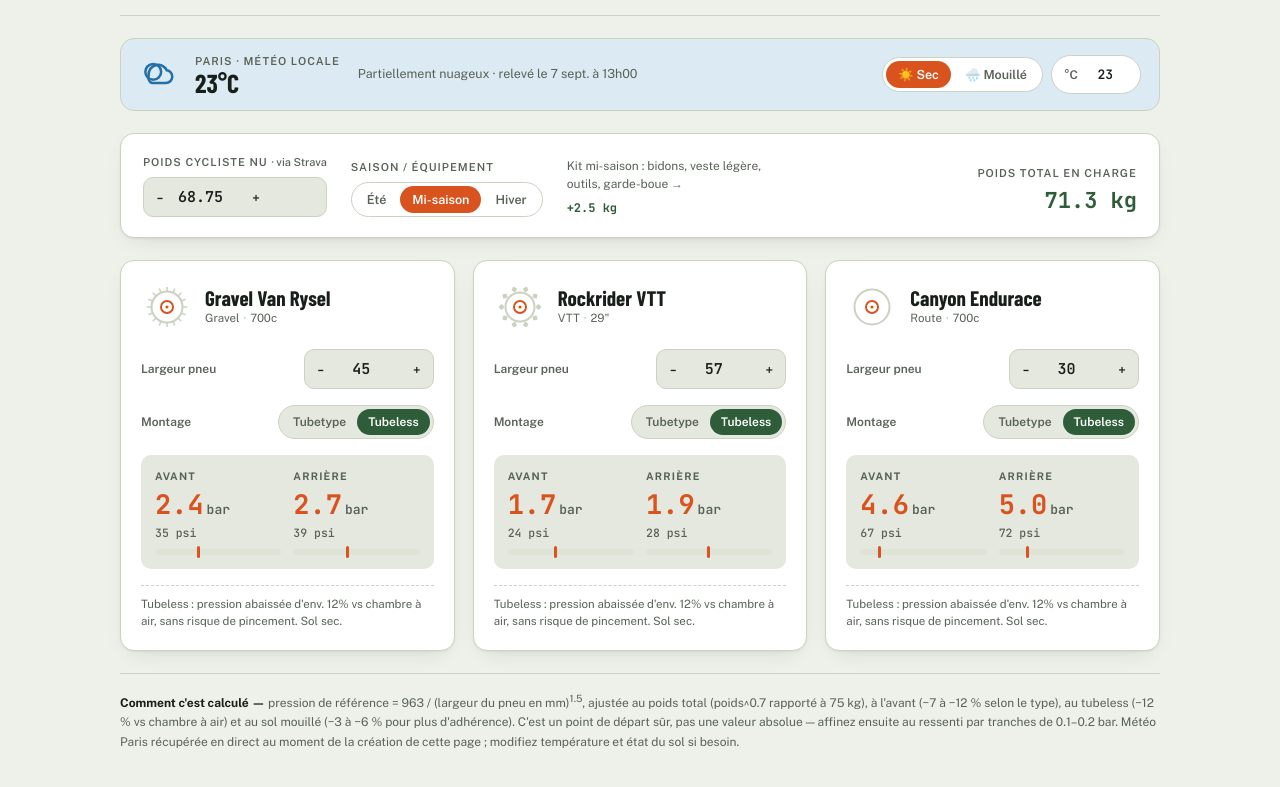
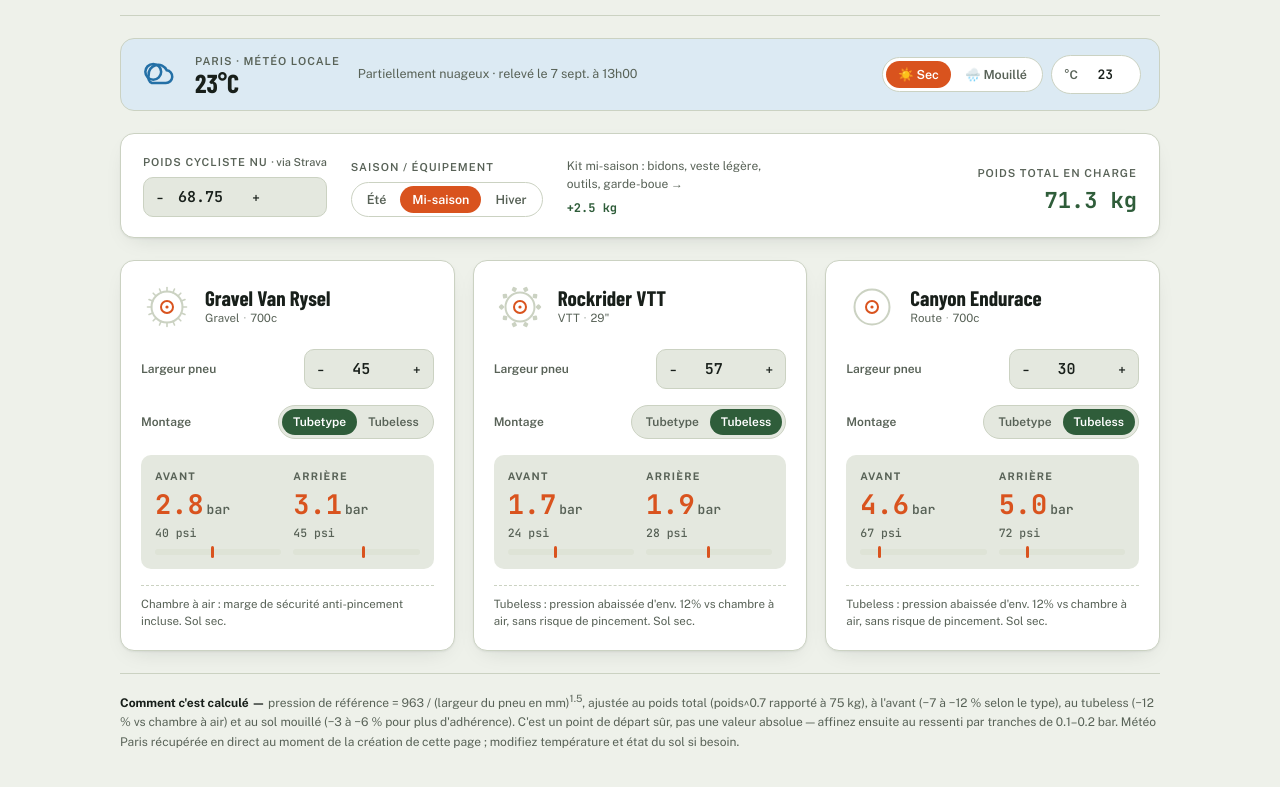
Before and after one commit to beretor/pression-pneus, a plain HTML site: page index.html in a window 1280 px wide. Shown: the part 133-920 px from the top of the page. Drawn offline with nearby package versions, Linux system fonts and the light colour scheme.

Commit message:
Gravel Van Rysel en tubetype par défaut

```diff
--- a/index.html
+++ b/index.html
@@ -357,7 +357,7 @@
       bikeType:"gravel",
       frontRatio:0.90,
       widthDefault:45, widthMin:32, widthMax:50,
-      tubelessDefault:true,
+      tubelessDefault:false,
       range:[1.4,4.5],
       tread:"gravel"
     },
```
